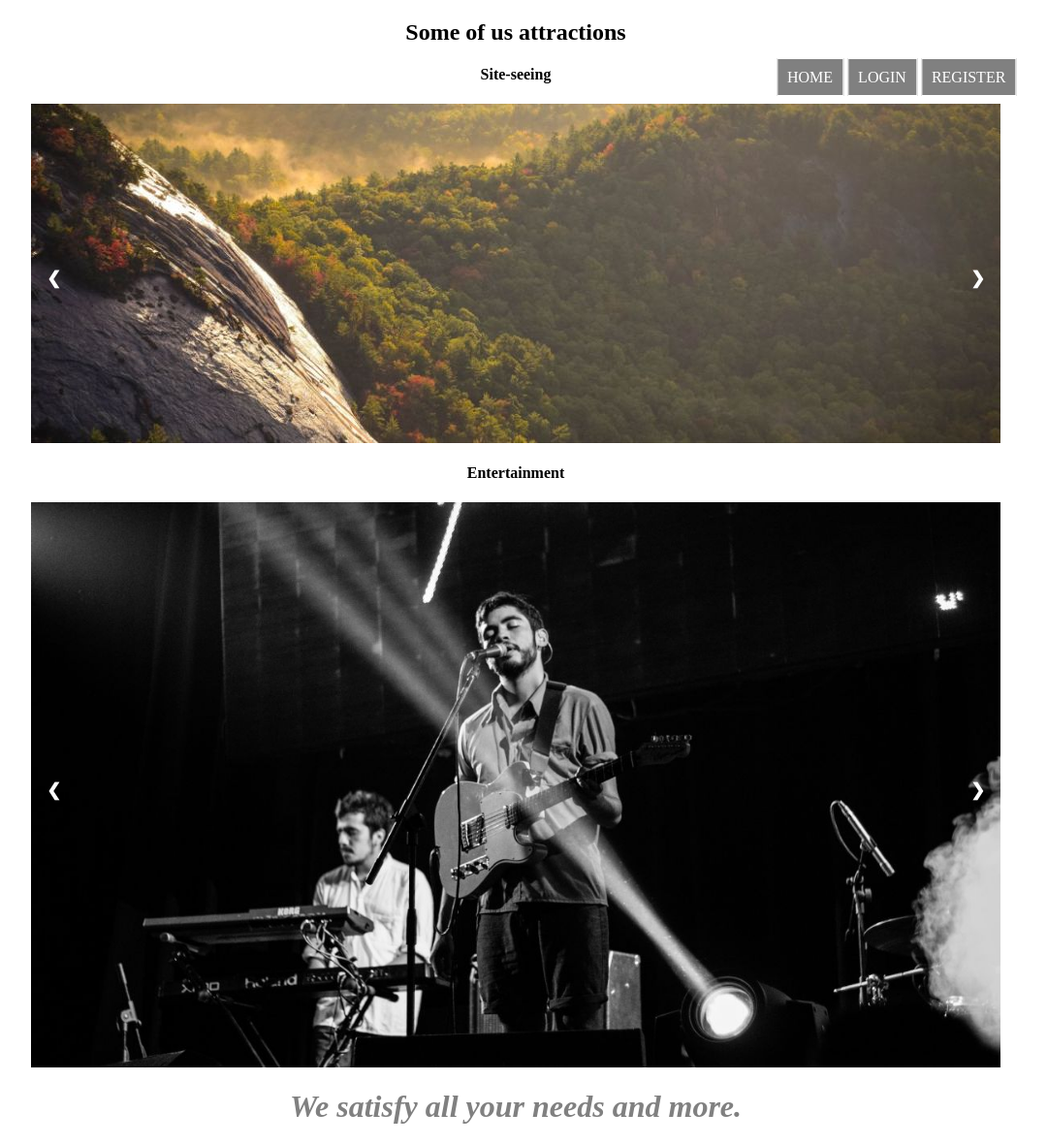
After one commit to iamjovani/SWEN3165, a PHP site: page /gallery.html in a window 1280 px wide. The commit adds this page. Shown: the whole page at 97% size, without its empty margins (108-1188 px from the left). Run offline with PHP 8.4, Linux system fonts and the light colour scheme.

```diff
--- /dev/null
+++ b/assets/css/slideshow.css
@@ -0,0 +1,66 @@
+* {box-sizing: border-box}
+.mySlides1, .mySlides2 {display: none}
+img {vertical-align: middle;}
+
+/* Slideshow container */
+.slideshow-container {
+  max-width: 1000px;
+  position: relative;
+  margin: auto;
+}
+
+/* Next & previous buttons */
+.prev, .next {
+  cursor: pointer;
+  position: absolute;
+  top: 50%;
+  width: auto;
+  padding: 16px;
+  margin-top: -22px;
+  color: white;
+  font-weight: bold;
+  font-size: 18px;
+  transition: 0.6s ease;
+  border-radius: 0 3px 3px 0;
+  user-select: none;
+}
+
+/* Position the "next button" to the right */
+.next {
+  right: 0;
+  border-radius: 3px 0 0 3px;
+}
+
+/* On hover, add a grey background color */
+.prev:hover, .next:hover {
+  background-color: #f1f1f1;
+  color: black;
+}
+.center{
+  text-align: center;
+}
+.text{
+  font-style: italic;
+  font-family: Century Gothic cursive;
+  color: grey;
+}
+.buttonhl
+{
+    position: absolute;
+    top: 10%;
+    right:0%;
+    transform: translate(-50%, -50%);
+}
+.btn
+{
+    border: 1px solid #fff;
+    padding: 10px 10px;
+    background-color: grey;
+    color: #fff;
+    text-decoration: none;
+    transition: 0.6s ease;
+}
+.btn:hover{
+  background-color: #f1f1f1;
+  color: black;
+}
--- /dev/null
+++ b/gallery.html
@@ -0,0 +1,57 @@
+<!DOCTYPE html>
+<html>
+<head>
+<title>Gallery</title>
+<meta name="viewport" content="width=device-width, initial-scale=1">
+<link rel="stylesheet" type="text/css" href="assets/css/slideshow.css"/>
+</head>
+<body>
+  <div class="buttonhl">
+      <a href="home.html" class="btn">HOME</a>
+      <a href="login.html" class="btn">LOGIN</a>
+      <a href="register.html" class="btn">REGISTER</a>
+  </div>
+  <h2 class="center">Some of us attractions</h2>
+
+  <h4 class="center">Site-seeing</h4>
+  <div class="slideshow-container">
+    <div class="mySlides1">
+      <img src="assets/img/img_nature_wide.jpg" style="width:100%">
+    </div>
+
+    <div class="mySlides1">
+      <img src="assets/img/img_snow_wide.jpg" style="width:100%">
+    </div>
+
+    <div class="mySlides1">
+      <img src="assets/img/img_mountains_wide.jpg" style="width:100%">
+    </div>
+
+    <a class="prev" onclick="plusSlides(-1, 0)">&#10094;</a>
+    <a class="next" onclick="plusSlides(1, 0)">&#10095;</a>
+  </div>
+
+  <h4 class="center">Entertainment</h4>
+  <div class="slideshow-container">
+    <div class="mySlides2">
+      <img src="assets/img/img_band_chicago.jpg" style="width:100%">
+    </div>
+
+    <div class="mySlides2">
+      <img src="assets/img/img_band_la.jpg" style="width:100%">
+    </div>
+
+    <div class="mySlides2">
+      <img src="assets/img/img_band_ny.jpg" style="width:100%">
+    </div>
+
+    <a class="prev" onclick="plusSlides(-1, 1)">&#10094;</a>
+    <a class="next" onclick="plusSlides(1, 1)">&#10095;</a>
+  </div>
+
+</body>
+<footer>
+  <h1 class="center text"> We satisfy all your needs and more.</h1>
+</footer>
+<script type="text/javascript" src="scripts/slideshow.js"></script>
+</html>
--- a/register.html
+++ b/register.html
@@ -6,7 +6,7 @@
 
     <title>Registration form</title>
 
-    <script type="text/javascript" src="/scripts/register.js"></script>
+    <script type="text/javascript" src="scripts/register.js"></script>
 
 	<meta content='width=device-width, initial-scale=1.0, maximum-scale=1.0, user-scalable=0' name='viewport' />
     <meta name="viewport" content="width=device-width" />
--- /dev/null
+++ b/scripts/slideshow.js
@@ -0,0 +1,19 @@
+var slideIndex = [1,1];
+var slideId = ["mySlides1", "mySlides2"]
+showSlides(1, 0);
+showSlides(1, 1);
+
+function plusSlides(n, no) {
+  showSlides(slideIndex[no] += n, no);
+}
+
+function showSlides(n, no) {
+  var i;
+  var x = document.getElementsByClassName(slideId[no]);
+  if (n > x.length) {slideIndex[no] = 1}
+  if (n < 1) {slideIndex[no] = x.length}
+  for (i = 0; i < x.length; i++) {
+     x[i].style.display = "none";
+  }
+  x[slideIndex[no]-1].style.display = "block";
+}
```
Also changed, not shown: about.html (added, +28 -0 lines), assets/css/styles.css (+21 -3 lines), contact.html (added, +27 -0 lines), home.html (+9 -6 lines), services.html (added, +23 -0 lines), assets/img/background.jpg, assets/img/img_band_chicago.jpg (added), assets/img/img_band_la.jpg (added), assets/img/img_band_ny.jpg (added), assets/img/img_mountains_wide.jpg (added), assets/img/img_nature_wide.jpg (added), assets/img/img_snow_wide.jpg (added).
